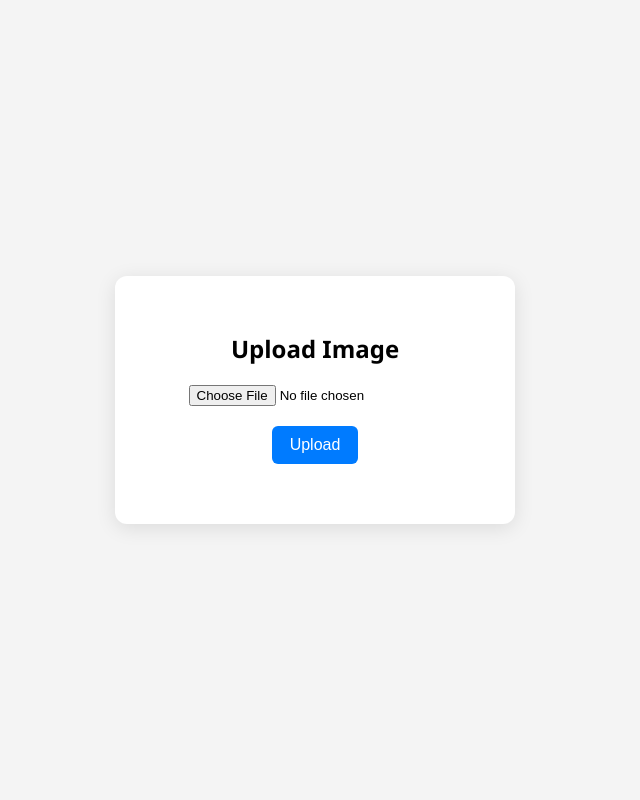
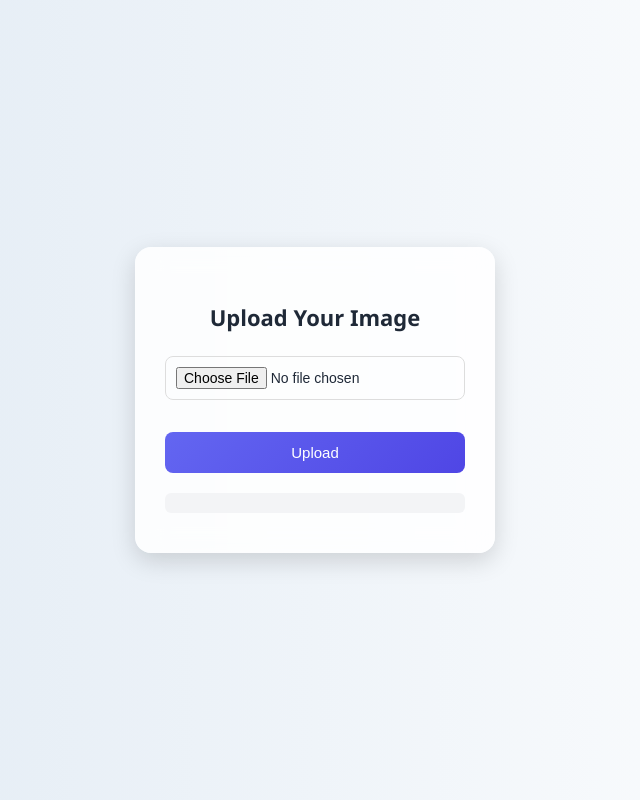
Before and after one commit to bgridtech/images-backend, a Flask app: page / in a window 1280 px wide. Shown: the whole page, without its empty margins (325-965 px from the left). Run offline with Flask 3, Linux system fonts and the light colour scheme; some libraries are stand-ins or nearby versions.

Commit message:
Update index.html

```diff
--- a/templates/index.html
+++ b/templates/index.html
@@ -3,69 +3,118 @@
 <head>
   <meta charset="UTF-8" />
   <meta name="viewport" content="width=device-width, initial-scale=1.0"/>
-  <title>Image Uploader</title>
+  <title>Upload Image</title>
   <style>
+    :root {
+      --bg: #f0f2f5;
+      --card-bg: rgba(255, 255, 255, 0.85);
+      --accent: #6366f1;
+      --accent-dark: #4f46e5;
+      --text: #1f2937;
+      --muted: #6b7280;
+    }
+
+    * {
+      box-sizing: border-box;
+    }
+
     body {
       margin: 0;
       padding: 0;
       font-family: 'Segoe UI', sans-serif;
-      background-color: #f4f4f4;
+      background: linear-gradient(to right, #dfe9f3, #ffffff);
       height: 100vh;
       display: flex;
       align-items: center;
       justify-content: center;
+      color: var(--text);
     }
-    .upload-container {
-      background: white;
-      padding: 40px;
-      border-radius: 12px;
-      box-shadow: 0 4px 20px rgba(0,0,0,0.1);
+
+    .upload-card {
+      background: var(--card-bg);
+      backdrop-filter: blur(12px);
+      border-radius: 16px;
+      box-shadow: 0 8px 24px rgba(0, 0, 0, 0.15);
+      padding: 40px 30px;
+      width: 100%;
+      max-width: 360px;
       text-align: center;
-      width: 320px;
+      animation: fadeIn 0.4s ease-in-out;
     }
+
+    @keyframes fadeIn {
+      from { opacity: 0; transform: translateY(15px); }
+      to { opacity: 1; transform: translateY(0); }
+    }
+
     h1 {
-      font-size: 24px;
-      margin-bottom: 20px;
+      font-size: 22px;
+      margin-bottom: 24px;
     }
+
     input[type="file"] {
       display: block;
-      margin: 20px auto;
+      width: 100%;
+      padding: 10px;
+      margin-bottom: 24px;
+      font-size: 14px;
+      border: 1px solid #ddd;
+      border-radius: 8px;
+      cursor: pointer;
+      transition: border-color 0.2s;
     }
+
+    input[type="file"]:hover {
+      border-color: var(--accent);
+    }
+
     button {
-      background-color: #007bff;
-      color: white;
-      padding: 10px 18px;
+      background: linear-gradient(135deg, var(--accent), var(--accent-dark));
+      color: #fff;
       border: none;
-      border-radius: 6px;
-      font-size: 16px;
+      padding: 12px 20px;
+      font-size: 15px;
+      border-radius: 8px;
       cursor: pointer;
-      transition: background-color 0.2s;
+      transition: transform 0.2s ease, background 0.3s ease;
+      width: 100%;
+      margin-top: 8px;
     }
+
+    button:hover {
+      transform: scale(1.03);
+    }
+
     button:disabled {
-      background-color: #999;
+      background: #bbb;
       cursor: not-allowed;
     }
+
     #loading {
+      margin-top: 16px;
+      font-size: 14px;
+      color: var(--muted);
       display: none;
-      margin-top: 10px;
-      font-size: 14px;
-      color: #555;
     }
+
     #result {
       margin-top: 20px;
-      word-wrap: break-word;
       font-size: 14px;
-      color: #333;
+      word-break: break-all;
+      color: var(--text);
+      background: #f3f4f6;
+      padding: 10px;
+      border-radius: 6px;
     }
   </style>
 </head>
 <body>
-  <div class="upload-container">
-    <h1>Upload Image</h1>
+  <div class="upload-card">
+    <h1>Upload Your Image</h1>
     <form id="uploadForm">
       <input type="file" id="imageInput" name="image" accept="image/*" required />
       <button type="submit" id="uploadBtn">Upload</button>
-      <div id="loading">Uploading...</div>
+      <div id="loading">Uploading, please wait...</div>
     </form>
     <div id="result"></div>
   </div>
```
